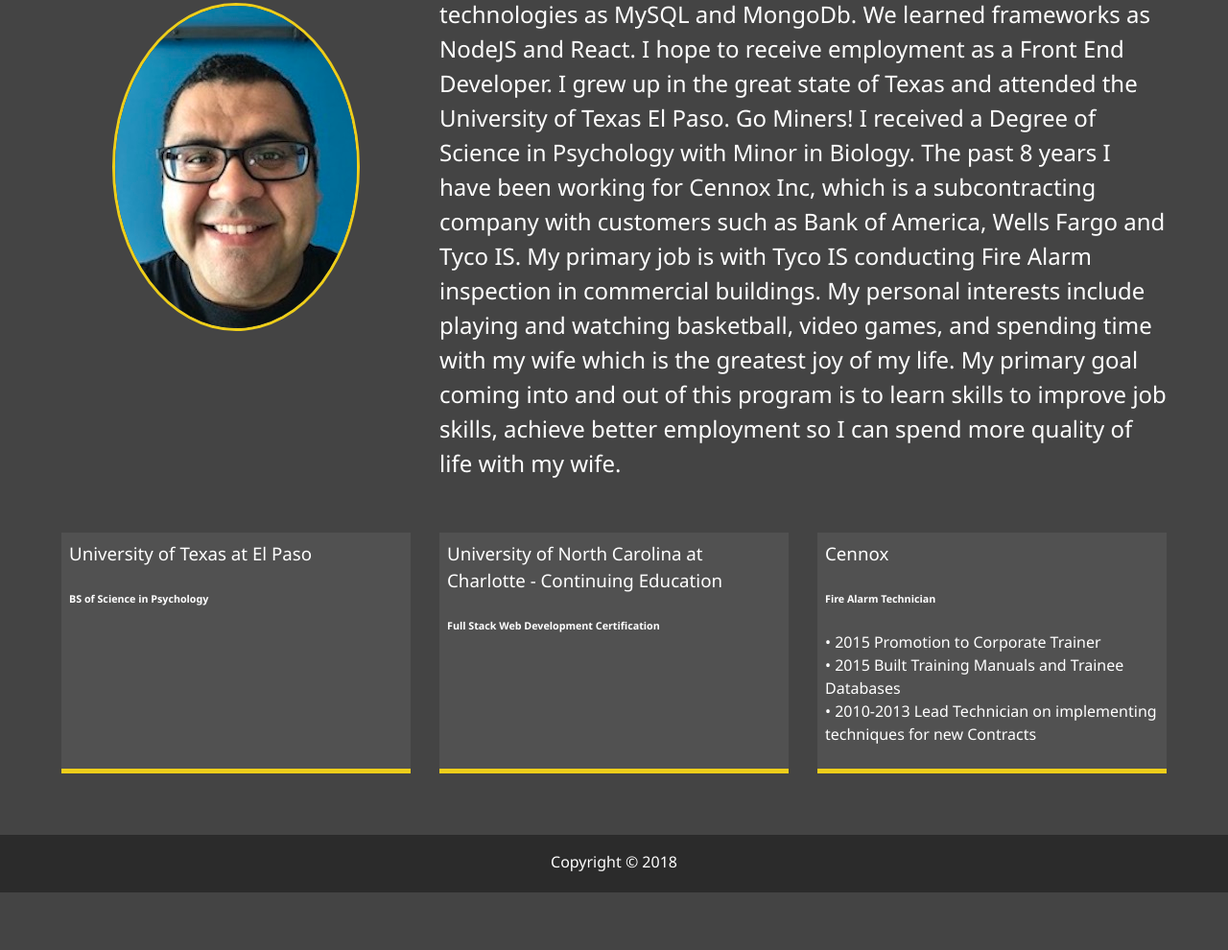
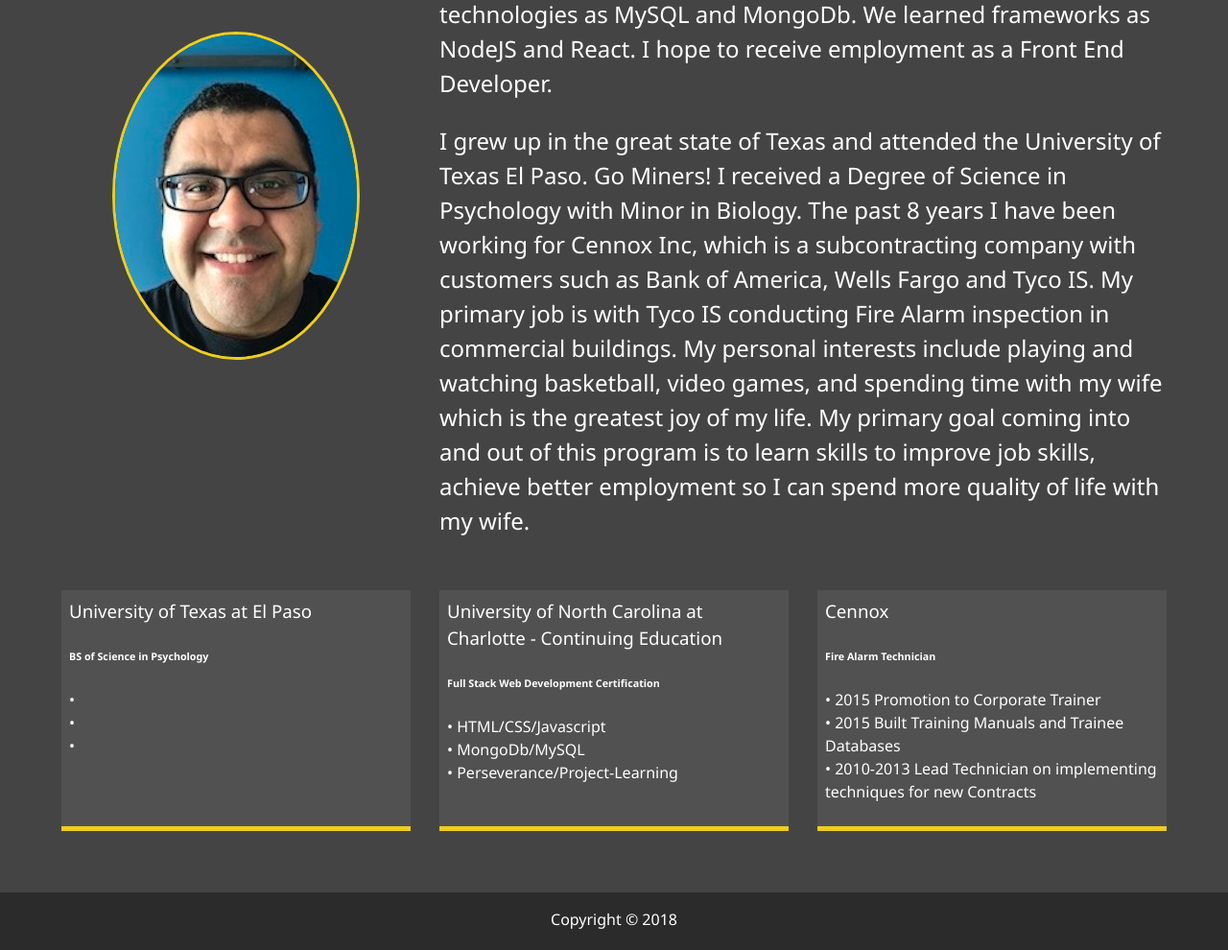
Before and after one commit to Hifive6/DavidJ-Portfolio, a website: page dist/about.html in a window 1280 px wide. Shown: the part 421-1411 px from the top of the page at 96% size. Before the commit the page ends 1351 px from the top, so only its background shows below. Drawn offline with Linux system fonts and the light colour scheme.

Commit message:
fixed issue in css with img

```diff
--- a/dist/about.html
+++ b/dist/about.html
@@ -59,19 +59,27 @@
     <div class="bio">
         <h3 class="text-secondary">BIO</h3>
     <p>
-        I completed the Continuing Education Coding Bootcamp at the University of North Carolina at Charlotte. In the class we worked with technologies as HTML/CSS/Javascript and backend technologies as MySQL and MongoDb. We learned frameworks as NodeJS and React. I hope to receive employment as a Front End Developer. I grew up in the great state of Texas and attended the University of Texas El Paso. Go Miners! I received a Degree of Science in Psychology with Minor in Biology. The past 8 years I have been working for Cennox Inc, which is a subcontracting company with customers such as Bank of America, Wells Fargo and Tyco IS. My primary job is with Tyco IS conducting Fire Alarm inspection in commercial buildings. My personal interests include playing and watching basketball, video games, and spending time with my wife which is the greatest joy of my life. My primary goal coming into and out of this program is to learn skills to improve job skills, achieve better employment so I can spend more quality of life with my wife.
+        I completed the Continuing Education Coding Bootcamp at the University of North Carolina at Charlotte. In the class we worked with technologies as HTML/CSS/Javascript and backend technologies as MySQL and MongoDb. We learned frameworks as NodeJS and React. I hope to receive employment as a Front End Developer.<p> I grew up in the great state of Texas and attended the University of Texas El Paso. Go Miners! I received a Degree of Science in Psychology with Minor in Biology. The past 8 years I have been working for Cennox Inc, which is a subcontracting company with customers such as Bank of America, Wells Fargo and Tyco IS. My primary job is with Tyco IS conducting Fire Alarm inspection in commercial buildings. My personal interests include playing and watching basketball, video games, and spending time with my wife which is the greatest joy of my life. My primary goal coming into and out of this program is to learn skills to improve job skills, achieve better employment so I can spend more quality of life with my wife.</p>
     </p>
     </div>
 
      <div class="job job-1">
             <h3>University of Texas at El Paso</h3>
             <h6>BS of Science in Psychology</h6>
-            <p></p>
+            <p>
+                • <br>
+                • <br>
+                •
+            </p>
      </div>
      <div class="job job-2">
             <h3>University of North Carolina at Charlotte - Continuing Education</h3>
             <h6>Full Stack Web Development Certification </h6>
-            <p></p>
+            <p>
+              • HTML/CSS/Javascript<br>
+              • MongoDb/MySQL<br>
+              • Perseverance/Project-Learning
+            </p>
         </div>
         <div class="job job-3">
             <h3>Cennox</h3>
--- a/dist/css/main.css
+++ b/dist/css/main.css
@@ -267,7 +267,7 @@ main {
     height: 25vh;
     transform: translate3d(100%, 0, 0); }
     .menu-branding .portrait {
-      background: url("/dist/img/DavidJL.jpg");
+      background: url("../img/DavidJS.JPG");
       width: 150px;
       height: 150px; }
   .about-info {
```
